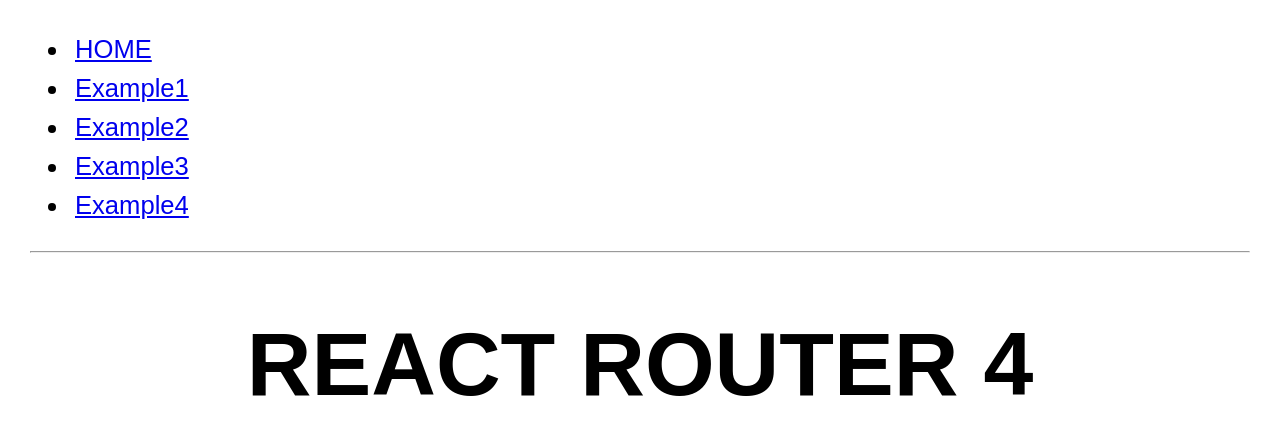
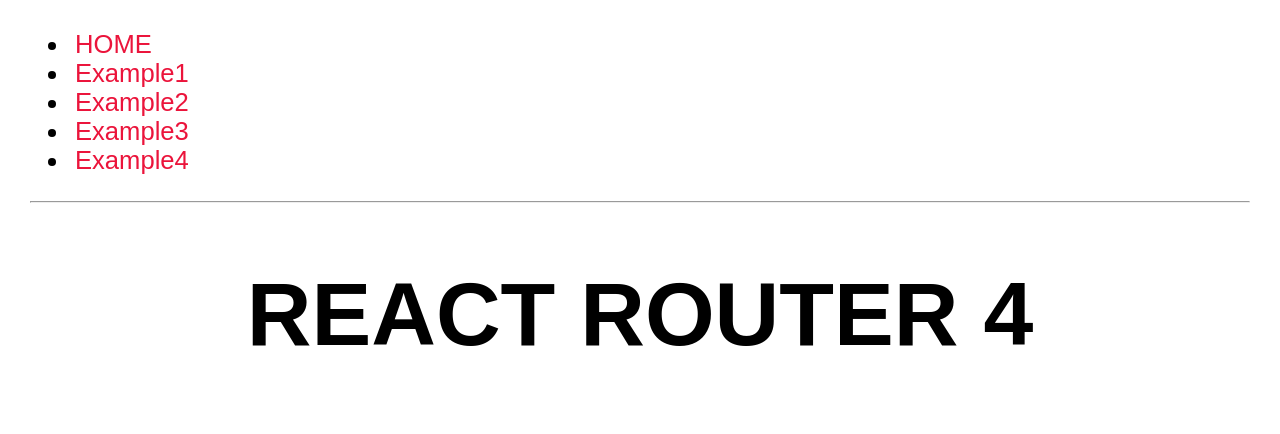
Before and after one commit to bdog72/React-Router4, a React app: page / in a window 1280 px wide. Shown: the top 434 px of the page. Built offline with nearby package versions, Linux system fonts and the light colour scheme.

Commit message:
added another example

```diff
--- a/src/styles/screen.scss
+++ b/src/styles/screen.scss
@@ -18,6 +18,8 @@
   font-size: 7vw;
 }
 
-li {
+li a {
   padding: 5px;
+  text-decoration: none;
+  color: rgb(235, 20, 59);
 }
```
